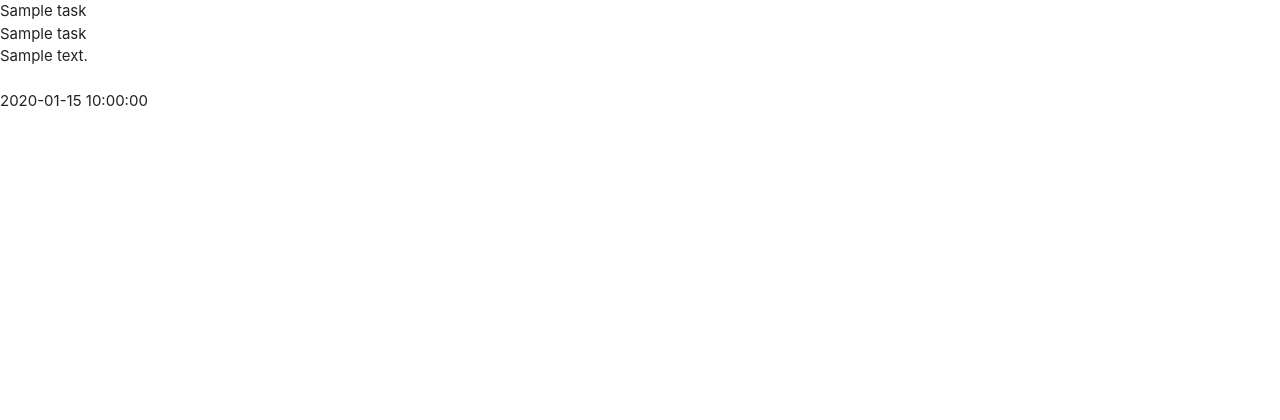
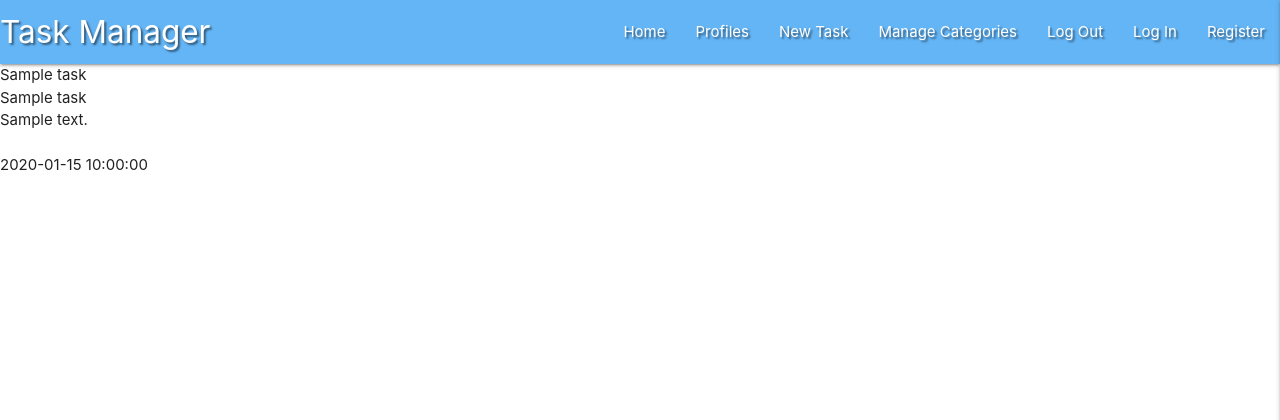
Before and after one commit to BradJones-3/flask-task-manager-project, a Flask app: page / in a window 1280 px wide. Shown: the top 420 px of the page. Run offline with Flask 2, Linux system fonts and the light colour scheme; a database or web service that is not in the repository returns one stand-in record (values such as "Sample title"); some libraries are stand-ins or nearby versions.

Commit message:
Add Materialize Navbar and SideNav

```diff
--- a/static/css/style.css
+++ b/static/css/style.css
@@ -0,0 +1,3 @@
+.text-shadow {
+    text-shadow: 2px 2px 2px rgba(0, 0, 0, 0.5);
+}
--- a/static/js/script.js
+++ b/static/js/script.js
@@ -0,0 +1,3 @@
+$(document).ready(function(){
+    $('.sidenav').sidenav({edge: "right"});
+  });
--- a/templates/base.html
+++ b/templates/base.html
@@ -13,6 +13,36 @@
 </head>
 <body>
 
+    <header>
+        <!-- top navbar -->
+        <nav class="nav-extended text-shadow blue lighten-2">
+            <div class="nav-wrapper">
+                <a href="{{ url_for('get_tasks') }}" class="brand-logo">Task Manager</a>
+                <a href="#" data-target="mobile-demo" class="sidenav-trigger right"><i class="fas fa-bars"></i></a>
+                <ul class="right hide-on-med-and-down">
+                    <li><a href="{{ url_for('get_tasks') }}">Home</a></li>
+                    <li><a href="# ">Profiles</a></li>
+                    <li><a href="# ">New Task</a></li>
+                    <li><a href="# ">Manage Categories</a></li>
+                    <li><a href="# ">Log Out</a></li>
+                    <li><a href="# ">Log In</a></li>
+                    <li><a href="# ">Register</a></li>
+                </ul>
+            </div>
+        </nav>
+        <!-- mobile navbar -->
+        <ul class="sidenav" id="mobile-demo">
+            <li><h4 class=" center-align light-blue-text text-darken-4">Task Manager</h4></li>
+            <li><a href="{{ url_for('get_tasks') }}">Home</a></li>
+            <li><a href="# ">Profiles</a></li>
+            <li><a href="# ">New Task</a></li>
+            <li><a href="# ">Manage Categories</a></li>
+            <li><a href="# ">Log Out</a></li>
+            <li><a href="# ">Log In</a></li>
+            <li><a href="# ">Register</a></li>
+        </ul>
+    </header>
+
     {% block content %}
     {% endblock %}
 
```
